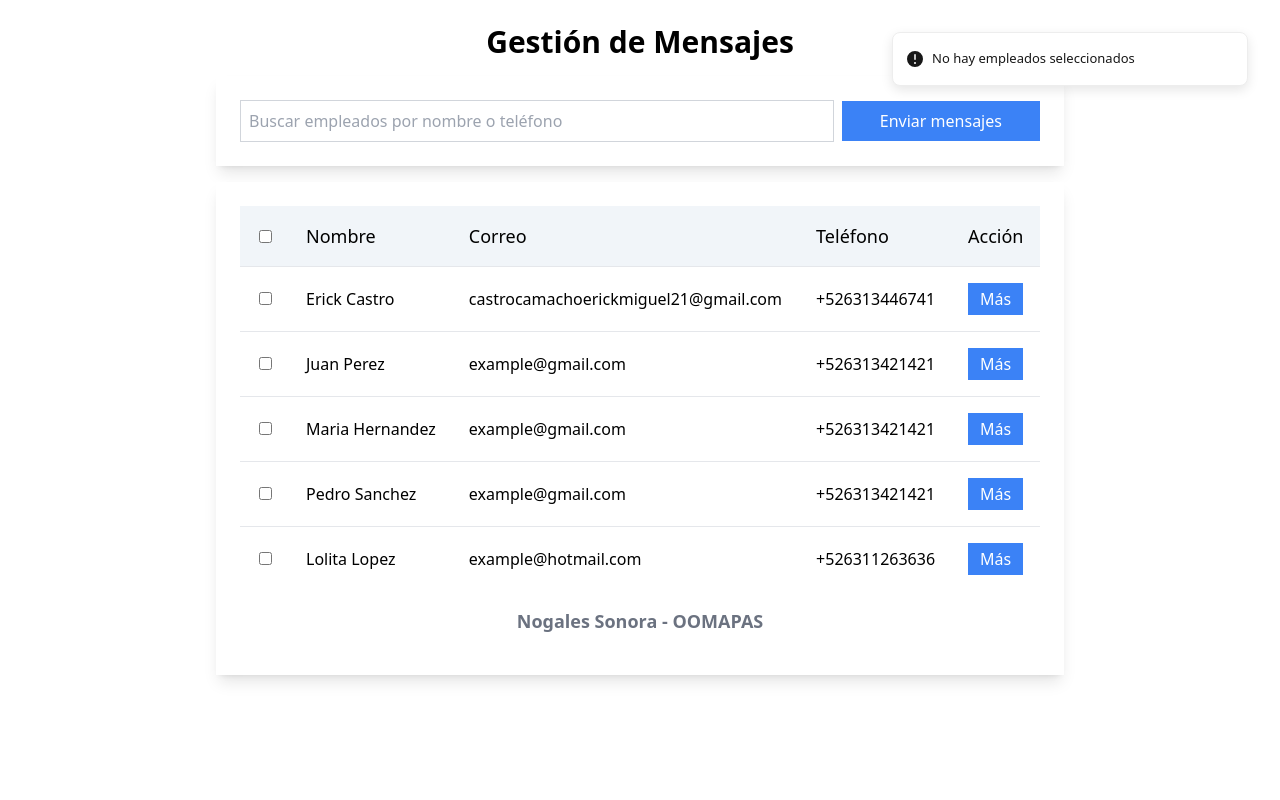
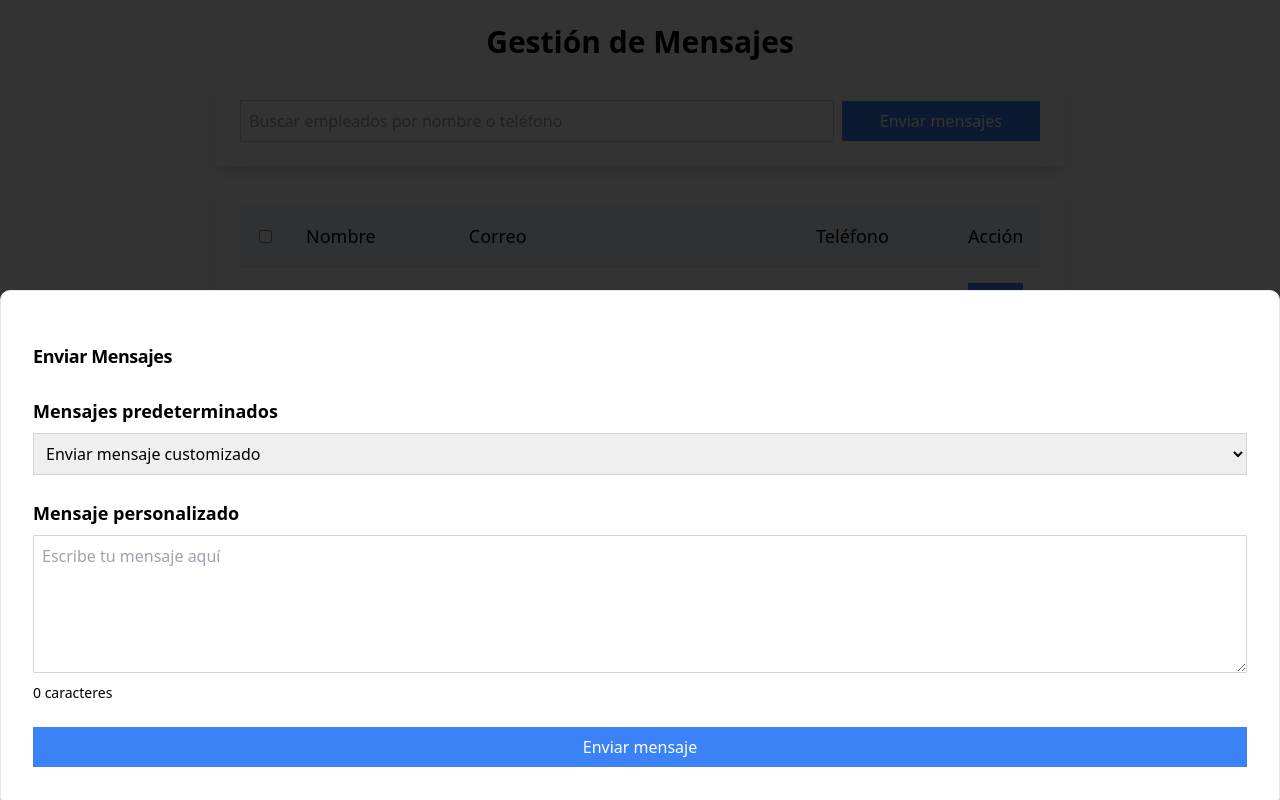
Before and after one commit to ErickCastroo/Twilio_ui, a React (Vite) app: page / in a window 1280 px wide. Both pictures are taken after a click on the button "Enviar mensajes". Built offline with nearby package versions, Linux system fonts and the light colour scheme.

Commit message:
Add Drawer component for messaging functionality and update package dependencies

```diff
--- a/package.json
+++ b/package.json
@@ -23,7 +23,8 @@
     "react-icons": "^5.4.0",
     "sonner": "^1.7.4",
     "tailwind-merge": "^3.0.1",
-    "tailwindcss-animate": "^1.0.7"
+    "tailwindcss-animate": "^1.0.7",
+    "vaul": "^1.1.2"
   },
   "devDependencies": {
     "@eslint/js": "^9.19.0",
--- a/src/app/home/index.tsx
+++ b/src/app/home/index.tsx
@@ -14,6 +14,7 @@ import {
 
 import { Modal } from '@/components/Modal'
 import { ModalC } from '@/components/ModalContent'
+import { DrawerDemo } from '@/components/Drawer'
 
 function App() {
   const [isModalOpen, setIsModalOpen] = useState(false);
@@ -104,12 +105,9 @@ function App() {
             onChange={(e) => setSearch(e.target.value)}
             className=" w-full md:w-3/4 p-2 border border-gray-300 rounded-lg "
           />
-          <button
-            onClick={() => sendMessages(selectedEmployees)}
-            className="w-full md:w-1/4 bg-blue-500 hover:bg-blue-700 text-white px-4 py-2 rounded-lg transition-all"
-          >
-            Enviar mensajes
-          </button>
+          <div className='w-full md:w-1/4 bg-blue-500 hover:bg-blue-700 text-white px-4 py-2 rounded-lg transition-all'>
+            <DrawerDemo sendMessages={sendMessages} selectedEmployees={selectedEmployees} />
+          </div>
         </div>
       </div>
       <div className='w-full bg-white shadow-lg rounded-lg p-6 overflow-x-auto'>
--- /dev/null
+++ b/src/components/Drawer/index.tsx
@@ -0,0 +1,77 @@
+/* eslint-disable @typescript-eslint/no-explicit-any */
+import { useState } from 'react';
+import { Drawer, DrawerContent, DrawerHeader, DrawerTitle, DrawerTrigger } from "@/components/ui/drawer";
+
+function DrawerDemo({ sendMessages, selectedEmployees }: { sendMessages: (empleadosParaEnviar: any[]) => void, selectedEmployees: any[] }) {
+  const [message, setMessage] = useState('');
+  const [selectedOption, setSelectedOption] = useState('value1');
+
+  const handleMessageChange = (event: React.ChangeEvent<HTMLTextAreaElement>) => {
+    setMessage(event.target.value);
+  };
+
+  const handleSelectChange = (event: React.ChangeEvent<HTMLSelectElement>) => {
+    setSelectedOption(event.target.value);
+    if (event.target.value !== 'value1') {
+      setMessage('Este mensaje no es editable. Seleccione la opción "Mensaje customizado".');
+    } else {
+      setMessage('');
+    }
+  };
+
+  return (
+    <Drawer>
+      <DrawerTrigger asChild>
+        <button className="w-full">Enviar mensajes</button>
+      </DrawerTrigger>
+      <DrawerContent className="bg-white dark:bg-gray-800 p-4">
+        <DrawerHeader>
+          <DrawerTitle>Enviar Mensajes</DrawerTitle>
+        </DrawerHeader>
+        <div className="p-4">
+          <h2 className="text-lg font-semibold">Mensajes predeterminados</h2>
+          <select
+            className="w-full p-2 mt-2 border border-gray-300 rounded-lg"
+            value={selectedOption}
+            onChange={handleSelectChange}
+          >
+            <option value="value1">Enviar mensaje customizado</option>
+            <option value="value2">Descuento</option>
+            <option value="value3">Aviso</option>
+          </select>
+
+          <div className="my-6">
+            <h2 className="text-lg font-semibold">Mensaje personalizado</h2>
+            <textarea
+              className="w-full p-2 mt-2 border border-gray-300 rounded-lg max-h-40 overflow-y-auto"
+              placeholder={
+                selectedOption === 'value1'
+                  ? 'Escribe tu mensaje aquí'
+                  : 'Este mensaje no es editable. Seleccione la opción "Mensaje customizado".'
+              }
+              rows={5}
+              value={message}
+              onChange={handleMessageChange}
+              disabled={selectedOption !== 'value1'}
+            />
+            <p className="text-sm text-gray-500 mt-1">
+              <span className={message.length > 160 ? 'text-red-500 font-bold' : 'text-black'}>
+                {message.length <= 160
+                  ? `${message.length} caracteres`
+                  : `Te estás pasando de ${Math.ceil(message.length / 160) - 1} mensaje${Math.ceil(message.length / 160) - 1 > 1 ? 's' : ''}`}
+              </span>
+            </p>
+          </div>
+          <button
+            onClick={() => sendMessages(selectedEmployees)}
+            className="w-full bg-blue-500 hover:bg-blue-700 text-white px-4 py-2 rounded-lg transition-all"
+          >
+            Enviar mensaje
+          </button>
+        </div>
+      </DrawerContent>
+    </Drawer>
+  );
+}
+
+export { DrawerDemo };
--- /dev/null
+++ b/src/components/ui/drawer.tsx
@@ -0,0 +1,116 @@
+import * as React from "react"
+import { Drawer as DrawerPrimitive } from "vaul"
+
+import { cn } from "@/lib/utils"
+
+const Drawer = ({
+  shouldScaleBackground = true,
+  ...props
+}: React.ComponentProps<typeof DrawerPrimitive.Root>) => (
+  <DrawerPrimitive.Root
+    shouldScaleBackground={shouldScaleBackground}
+    {...props}
+  />
+)
+Drawer.displayName = "Drawer"
+
+const DrawerTrigger = DrawerPrimitive.Trigger
+
+const DrawerPortal = DrawerPrimitive.Portal
+
+const DrawerClose = DrawerPrimitive.Close
+
+const DrawerOverlay = React.forwardRef<
+  React.ElementRef<typeof DrawerPrimitive.Overlay>,
+  React.ComponentPropsWithoutRef<typeof DrawerPrimitive.Overlay>
+>(({ className, ...props }, ref) => (
+  <DrawerPrimitive.Overlay
+    ref={ref}
+    className={cn("fixed inset-0 z-50 bg-black/80", className)}
+    {...props}
+  />
+))
+DrawerOverlay.displayName = DrawerPrimitive.Overlay.displayName
+
+const DrawerContent = React.forwardRef<
+  React.ElementRef<typeof DrawerPrimitive.Content>,
+  React.ComponentPropsWithoutRef<typeof DrawerPrimitive.Content>
+>(({ className, children, ...props }, ref) => (
+  <DrawerPortal>
+    <DrawerOverlay />
+    <DrawerPrimitive.Content
+      ref={ref}
+      className={cn(
+        "fixed inset-x-0 bottom-0 z-50 mt-24 flex h-auto flex-col rounded-t-[10px] border bg-background",
+        className
+      )}
+      {...props}
+    >
+      <div className="mx-auto mt-4 h-2 w-[100px] rounded-full bg-muted" />
+      {children}
+    </DrawerPrimitive.Content>
+  </DrawerPortal>
+))
+DrawerContent.displayName = "DrawerContent"
+
+const DrawerHeader = ({
+  className,
+  ...props
+}: React.HTMLAttributes<HTMLDivElement>) => (
+  <div
+    className={cn("grid gap-1.5 p-4 text-center sm:text-left", className)}
+    {...props}
+  />
+)
+DrawerHeader.displayName = "DrawerHeader"
+
+const DrawerFooter = ({
+  className,
+  ...props
+}: React.HTMLAttributes<HTMLDivElement>) => (
+  <div
+    className={cn("mt-auto flex flex-col gap-2 p-4", className)}
+    {...props}
+  />
+)
+DrawerFooter.displayName = "DrawerFooter"
+
+const DrawerTitle = React.forwardRef<
+  React.ElementRef<typeof DrawerPrimitive.Title>,
+  React.ComponentPropsWithoutRef<typeof DrawerPrimitive.Title>
+>(({ className, ...props }, ref) => (
+  <DrawerPrimitive.Title
+    ref={ref}
+    className={cn(
+      "text-lg font-semibold leading-none tracking-tight",
+      className
+    )}
+    {...props}
+  />
+))
+DrawerTitle.displayName = DrawerPrimitive.Title.displayName
+
+const DrawerDescription = React.forwardRef<
+  React.ElementRef<typeof DrawerPrimitive.Description>,
+  React.ComponentPropsWithoutRef<typeof DrawerPrimitive.Description>
+>(({ className, ...props }, ref) => (
+  <DrawerPrimitive.Description
+    ref={ref}
+    className={cn("text-sm text-muted-foreground", className)}
+    {...props}
+  />
+))
+DrawerDescription.displayName = DrawerPrimitive.Description.displayName
+
+export {
+  Drawer,
+  DrawerPortal,
+  DrawerOverlay,
+  DrawerTrigger,
+  DrawerClose,
+  DrawerContent,
+  DrawerHeader,
+  DrawerFooter,
+  DrawerTitle,
+  DrawerDescription,
+}
```
Also changed, not shown: 1 other file (tests, documents, lock files or other folders).
